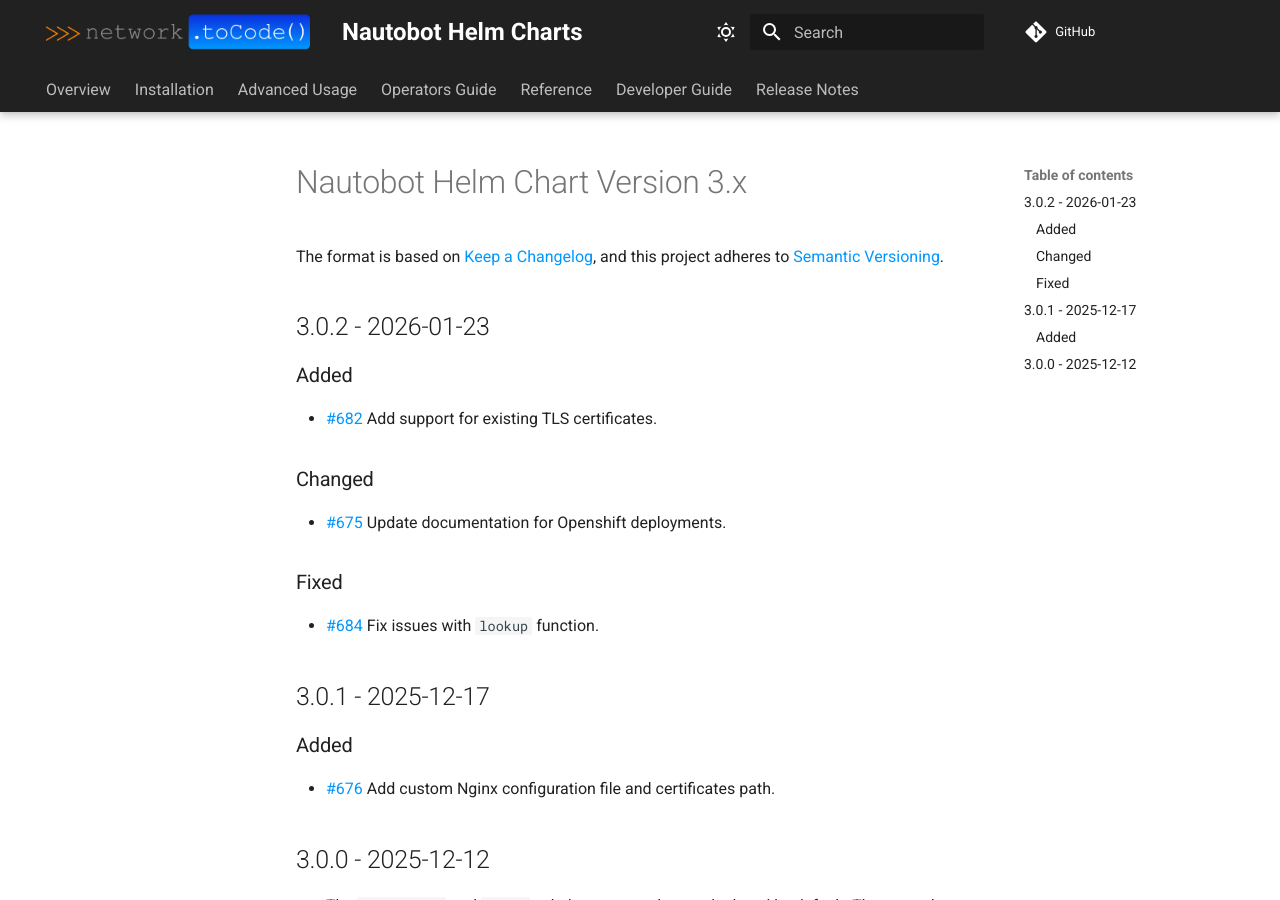
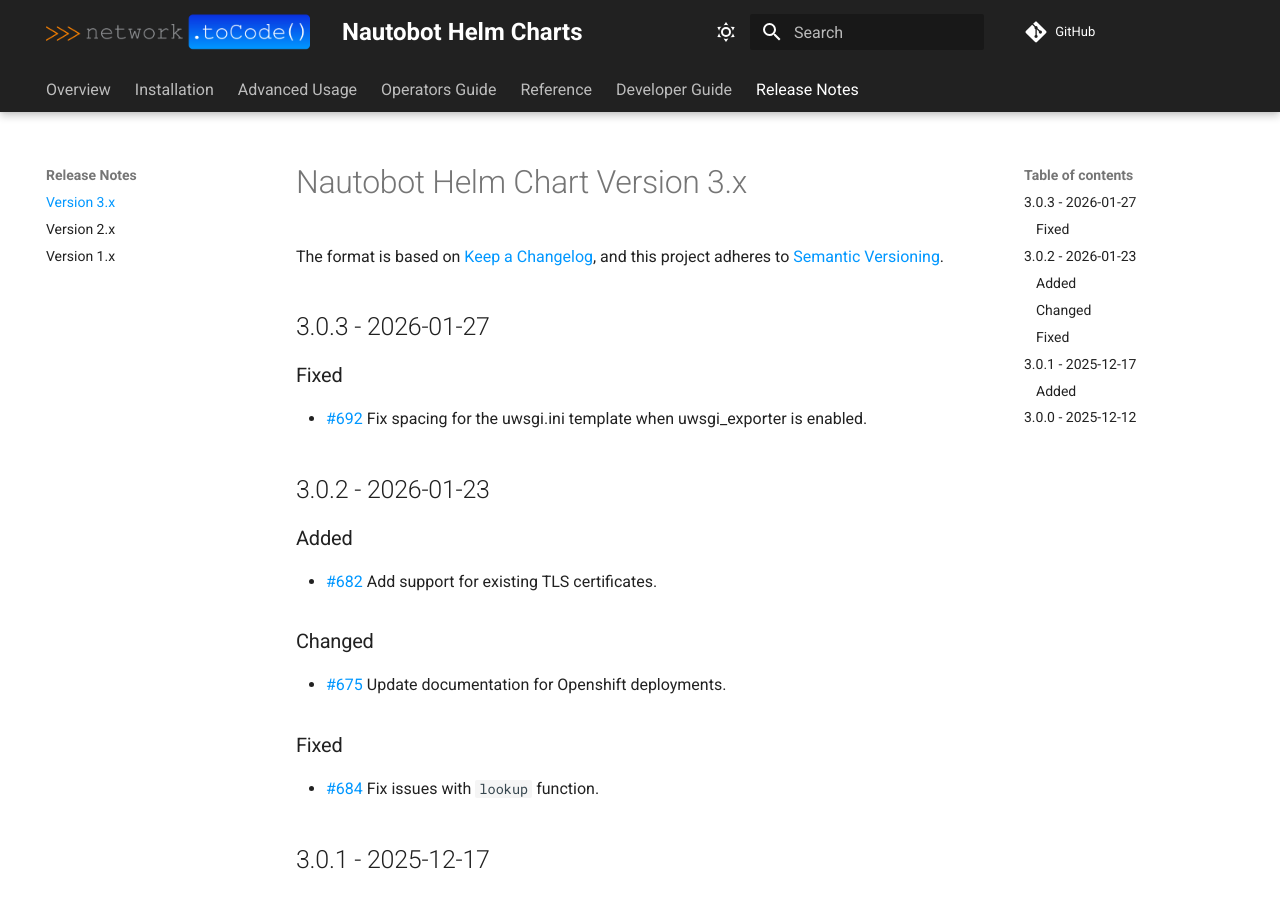
Before and after one commit to nautobot/helm-charts, an MkDocs documentation site: the page built from docs/release-notes/version-3.x.md, in a window 1280 px wide and 900 px high. Built offline with MkDocs 1.6.1 and Material for MkDocs 9.7.7, drawn with Linux system fonts in a browser that asks for light colours; comment, search, counter and statistics services are not loaded.

Commit message:
chore: prepare for 3.0.3 release

```diff
--- a/docs/release-notes/version-3.x.md
+++ b/docs/release-notes/version-3.x.md
@@ -2,6 +2,12 @@
 
 The format is based on [Keep a Changelog](https://keepachangelog.com/en/1.0.0/),
 and this project adheres to [Semantic Versioning](https://semver.org/spec/v2.0.0.html).
+
+## 3.0.3 - 2026-01-27
+
+### Fixed
+
+* [#692](https://github.com/nautobot/helm-charts/pull/692) Fix spacing for the uwsgi.ini template when uwsgi_exporter is enabled.
 
 ## 3.0.2 - 2026-01-23
 
--- a/mkdocs.yml
+++ b/mkdocs.yml
@@ -107,5 +107,6 @@
     - Testing: "development/testing.md"
     - Comparing Templates: "development/comparing-templates.md"
   - Release Notes:
-    - Version 2.x: "release-notes/version-2.x.md"  # yamllint disable-line rule:indentation
+    - Version 3.x: "release-notes/version-3.x.md"  # yamllint disable-line rule:indentation
+    - Version 2.x: "release-notes/version-2.x.md"
     - Version 1.x: "release-notes/version-1.x.md"
```
Also changed, not shown: charts/nautobot/README.md (+1 -1 lines), 1 other file.
